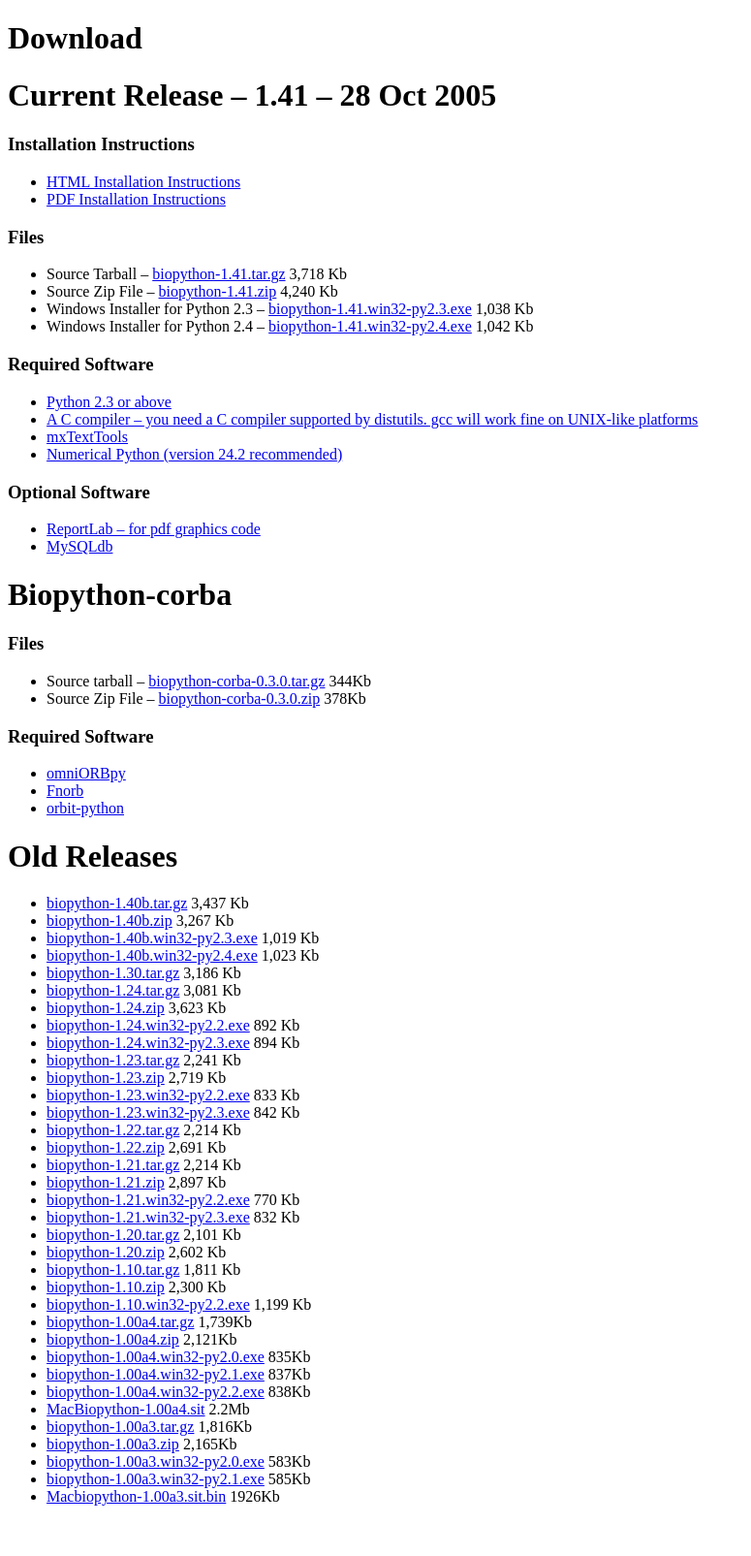
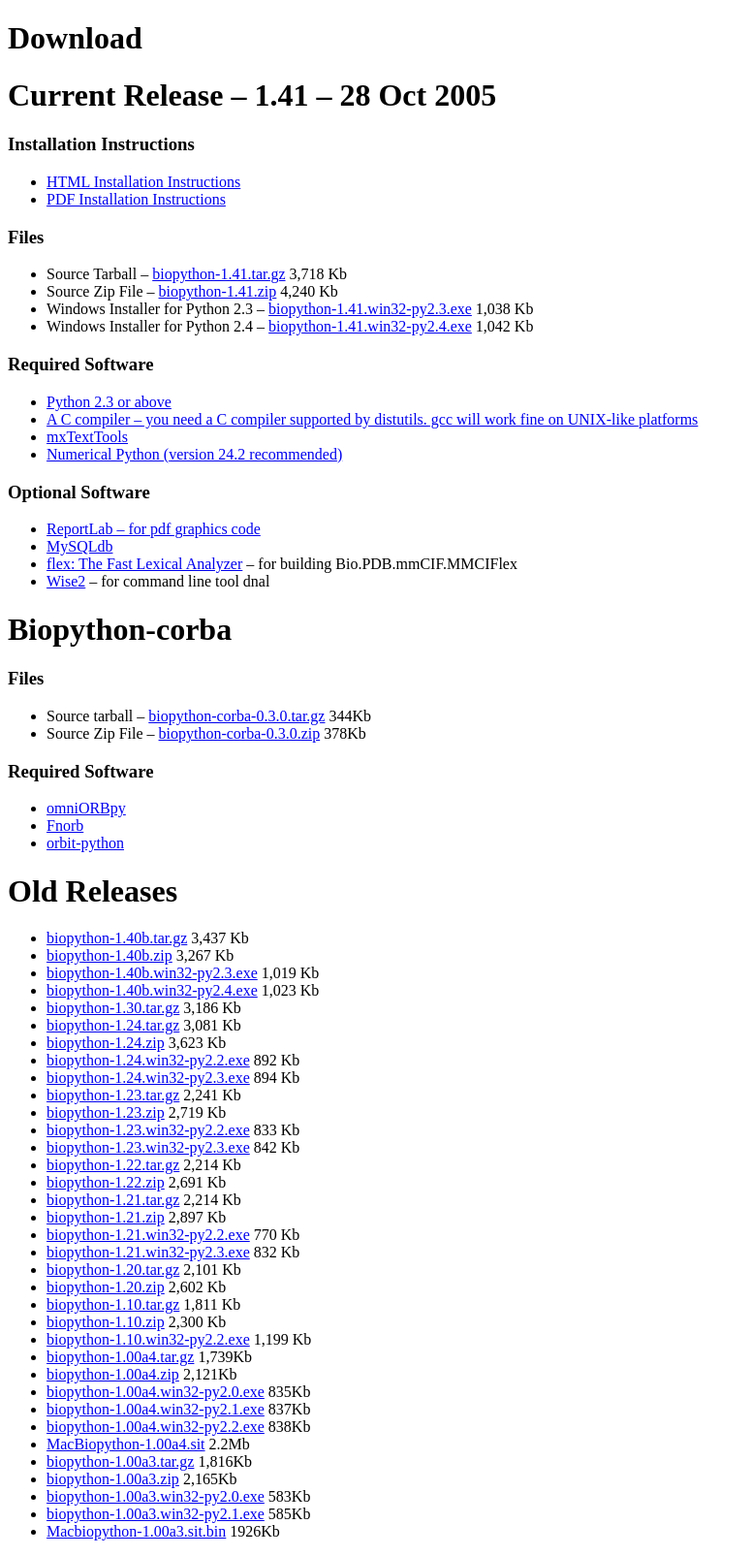
Before and after one commit to biopython/biopython.github.io, a Jekyll site: the page built from wiki/Download.md, in a window 1280 px wide. Shown: the whole page at 97% size, without its empty margins (0-775 px from the left). Built offline with Jekyll 4.4.1, drawn with Linux system fonts in a browser that asks for light colours; before the commit the page ends 1569 px from its top, so only the background shows below that.

Commit message:
Flex, wise2

```diff
--- a/wiki/Download.md
+++ b/wiki/Download.md
@@ -44,6 +44,9 @@ Current Release -- 1.41 -- 28 Oct 2005
 -   [ReportLab -- for pdf graphics
     code](http://www.reportlab.org/downloads.html)
 -   [MySQLdb](http://sourceforge.net/projects/mysql-python)
+-   [flex: The Fast Lexical Analyzer](http://flex.sourceforge.net/) --
+    for building Bio.PDB.mmCIF.MMCIFlex
+-   [Wise2](http://www.ebi.ac.uk/Wise2/) -- for command line tool dnal
 
 Biopython-corba
 ===============
```
Also changed, not shown: 1 other file.
